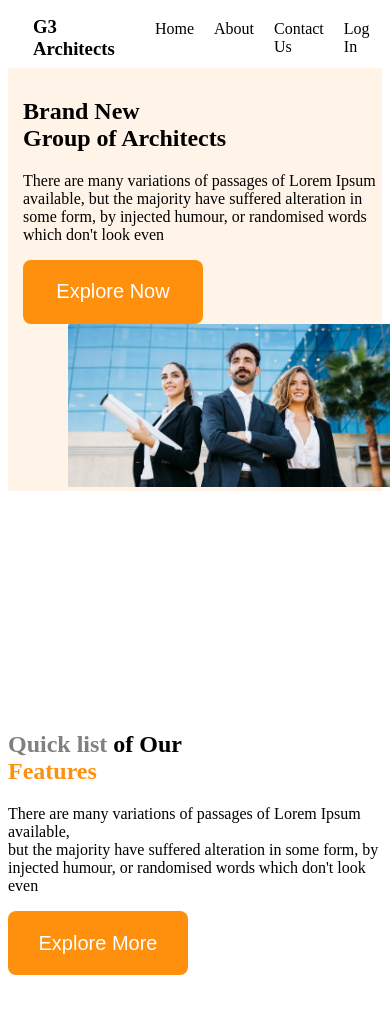
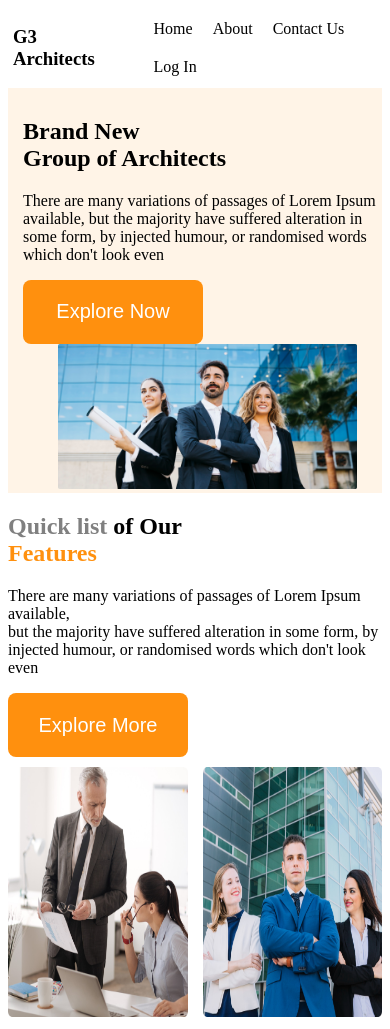
Before and after one commit to DiljahanToyshi/Architect-assignment-, a plain HTML site: page index.html in a window 390 px wide. Shown: the top 1029 px of the page. Drawn offline with Linux system fonts and the light colour scheme.

Commit message:
final part

```diff
--- a/architect.css
+++ b/architect.css
@@ -3,17 +3,18 @@
     display: flex;
     align-items: center;
     justify-content: space-between;
-    width: 90%;
+    width: 100%;
     max-width: 900px;
-    height: 60px;
-    padding: 0 25px;
-    margin: 0 auto 0 auto;
+    height: 80px;
+    padding: 0 5px;
+    margin: 0 auto;
 
 }
 
 ul {
     list-style: none;
     display: flex;
+    flex-wrap: wrap;
     gap: 20px;
 
     /* flex-wrap: wrap; */
@@ -55,9 +56,9 @@ ul {
     height: auto;
     display: grid;
     grid-template-columns: repeat(2, 1fr);
-    grid-gap: 20px;
+    grid-gap: 15px;
 
-    padding-left: 190px;
+    padding-left: 15px;
 }
 
 .pic {
@@ -85,6 +86,7 @@ ul {
 /* third-section */
 .third-part {
     display: flex;
+
     gap: 80px;
     width: 708px;
     height: 600px;
@@ -203,6 +205,7 @@ ul {
 }
 
 @media screen and (max-width: 600px) {
+
     .first-Container {
         width: 605px;
 
@@ -217,24 +220,22 @@ ul {
 
 
     .banner {
-        max-width: 100%;
-        margin-left: 10px;
+        max-width: 80%;
+
     }
 
     .part-two {
-        flex-direction: column;
+        flex-direction: column-reverse;
 
     }
 
     .img {
+        grid-template-columns: repeat(2, 1fr);
         height: 30%px;
-    }
-
-    .pic {
-        width: 0px;
-        height: 100px;
+        width: 600px;
         max-width: 100%;
-
+        padding-top: 10px;
+        padding-left: 0px;
     }
 
     .article-box {
@@ -244,6 +245,7 @@ ul {
 
     .third-part {
 
+
         gap: 80px;
         width: 50px;
 
@@ -251,8 +253,8 @@ ul {
         margin: 100px 0 0 20px;
     }
 
-    .second-pic {
-        width: 200px;
+    /* .second-pic {
+        width: 200px; */
     }
 
     .title-container {
@@ -280,11 +282,7 @@ ul {
         max-width: 100%;
         text-align: center;
         margin: 100px 0 0 0px;
-        padding: 2px 0 0 60px;
+        padding: 2px 0 0 30px;
     }
 
 }
-
-.hide {
-    display: none;
-}
```
